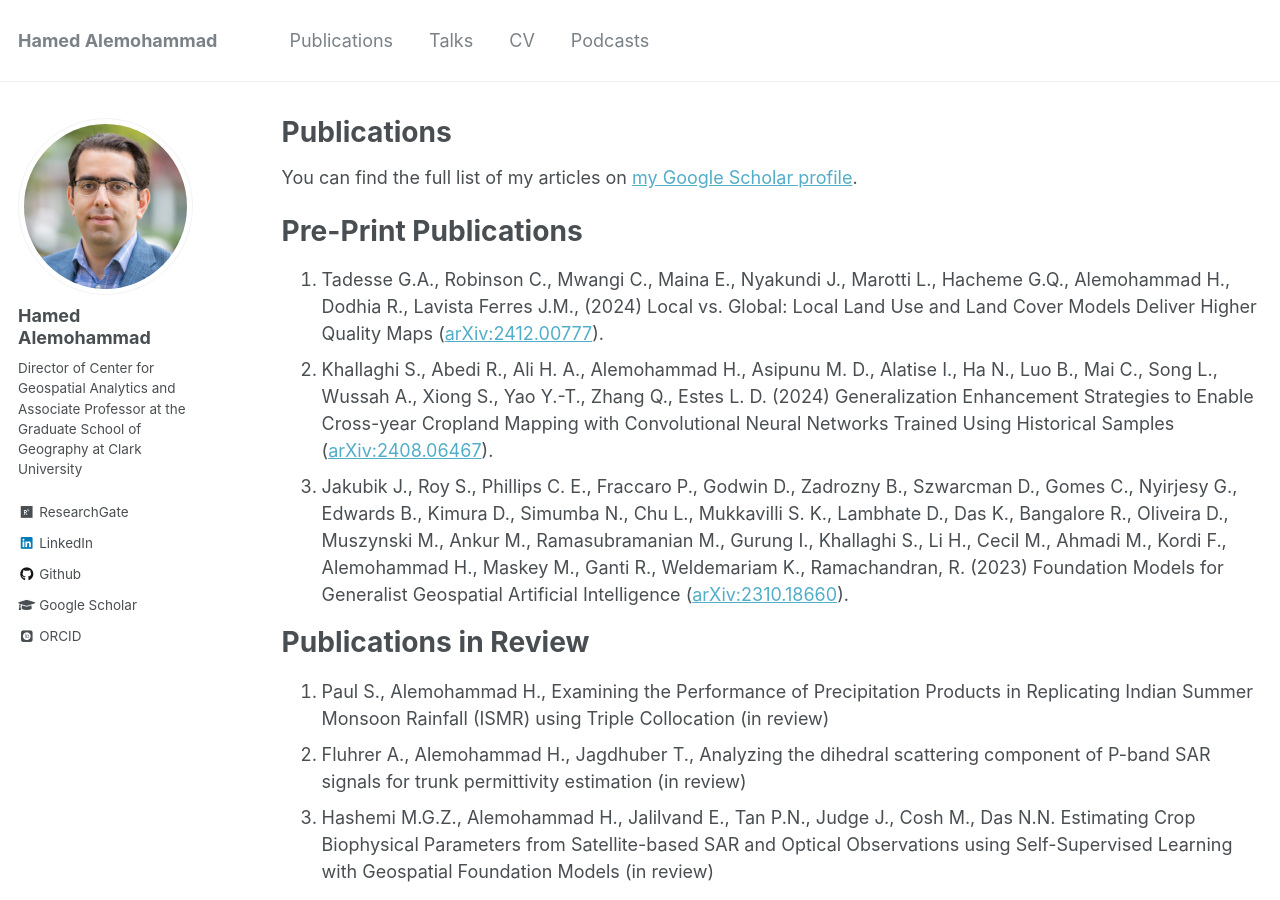
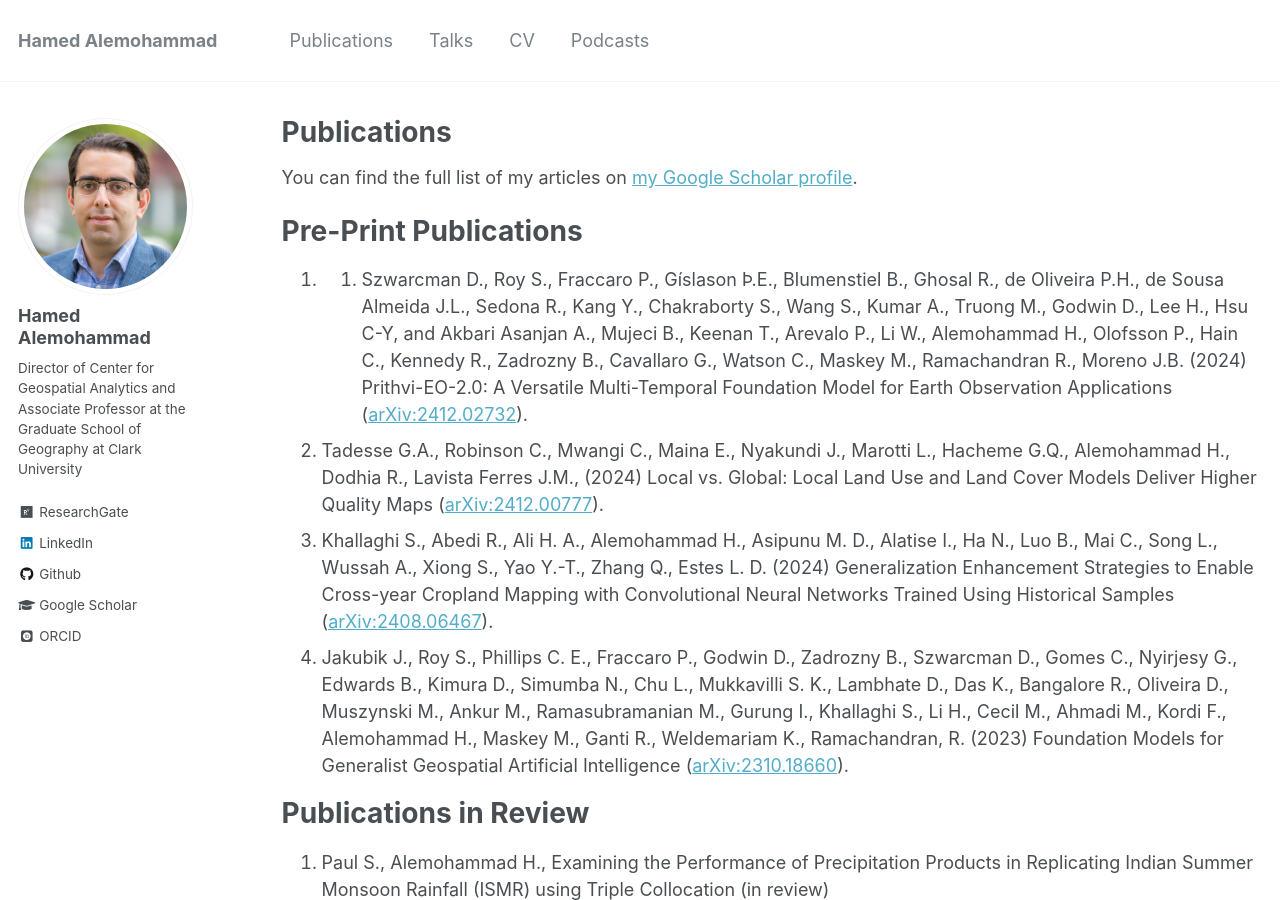
Before and after one commit to HamedAlemo/hamedalemo.github.io, a Jekyll site: the page built from _pages/publications.md, in a window 1280 px wide and 900 px high. Built offline with Jekyll 4.4.1, drawn with Linux system fonts in a browser that asks for light colours; some web fonts are replaced.

Commit message:
updated cv, pubs

```diff
--- a/_pages/publications.md
+++ b/_pages/publications.md
@@ -19,6 +19,7 @@ You can find the full list of my articles on [my Google Scholar profile](https:/
 
 # Pre-Print Publications
 
+1. 1.	Szwarcman D., Roy S., Fraccaro P., Gíslason Þ.E., Blumenstiel B., Ghosal R., de Oliveira P.H., de Sousa Almeida J.L., Sedona R., Kang Y., Chakraborty S., Wang S., Kumar A., Truong M., Godwin D., Lee H., Hsu C-Y, and Akbari Asanjan A., Mujeci B., Keenan T., Arevalo P., Li W., Alemohammad H., Olofsson P., Hain C., Kennedy R., Zadrozny B., Cavallaro G., Watson C., Maskey M., Ramachandran R., Moreno J.B. (2024) Prithvi-EO-2.0: A Versatile Multi-Temporal Foundation Model for Earth Observation Applications ([arXiv:2412.02732](https://doi.org/10.48550/arXiv.2412.02732)).
 1.	Tadesse G.A., Robinson C., Mwangi C., Maina E., Nyakundi J., Marotti L., Hacheme G.Q., Alemohammad H., Dodhia R., Lavista Ferres J.M., (2024) Local vs. Global: Local Land Use and Land Cover Models Deliver Higher Quality Maps ([arXiv:2412.00777](https://doi.org/10.48550/arXiv.2412.00777)).
 1.	Khallaghi S., Abedi R., Ali H. A., Alemohammad H., Asipunu M. D., Alatise I., Ha N., Luo B., Mai C., Song L., Wussah A., Xiong S., Yao Y.-T., Zhang Q., Estes L. D. (2024) Generalization Enhancement Strategies to Enable Cross-year Cropland Mapping with Convolutional Neural Networks Trained Using Historical Samples ([arXiv:2408.06467](https://doi.org/10.48550/arXiv.2408.06467)).
 1.	Jakubik J., Roy S., Phillips C. E., Fraccaro P., Godwin D., Zadrozny B., Szwarcman D., Gomes C., Nyirjesy G., Edwards B., Kimura D., Simumba N., Chu L., Mukkavilli S. K., Lambhate D., Das K., Bangalore R., Oliveira D., Muszynski M., Ankur M., Ramasubramanian M., Gurung I., Khallaghi S., Li H., Cecil M., Ahmadi M., Kordi F., Alemohammad H., Maskey M., Ganti R., Weldemariam K., Ramachandran, R. (2023) Foundation Models for Generalist Geospatial Artificial Intelligence ([arXiv:2310.18660](https://doi.org/10.48550/arXiv.2310.18660)).
```
Also changed, not shown: 1 other file.
